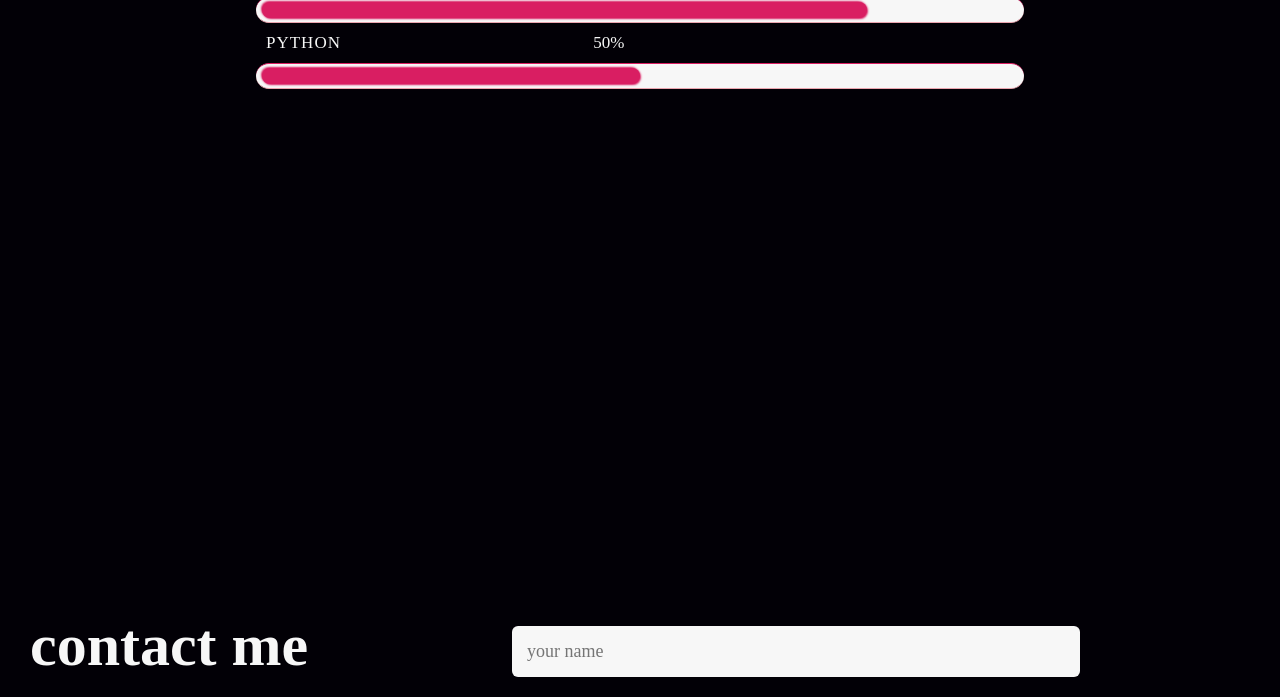
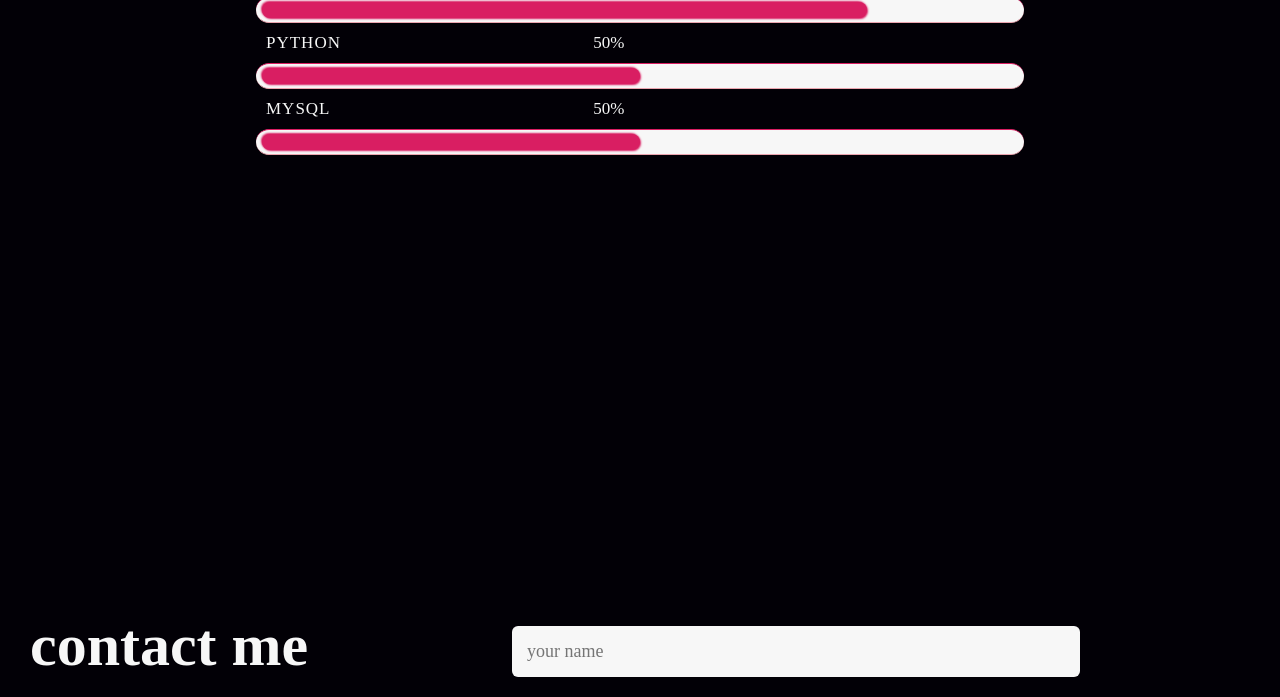
Before and after one commit to Karthigasaravana/portfolio, a plain HTML site: page index.html in a window 1280 px wide. Shown: the part 1969-2666 px from the top of the page. Drawn offline with Linux system fonts and the light colour scheme.

Commit message:
Update index.html

```diff
--- a/index.html
+++ b/index.html
@@ -87,6 +87,13 @@
                 </div>
 
             </div>
+             <div class="skills">
+                <div class="subject">MYSQL</div>
+                <div class="progrees_bar">
+                    <div class="progrees_line" value="50%" style="max-width: 50%"></div>
+                </div>
+
+            </div>
         </div>
     </div>
     <div id="contact">
```
